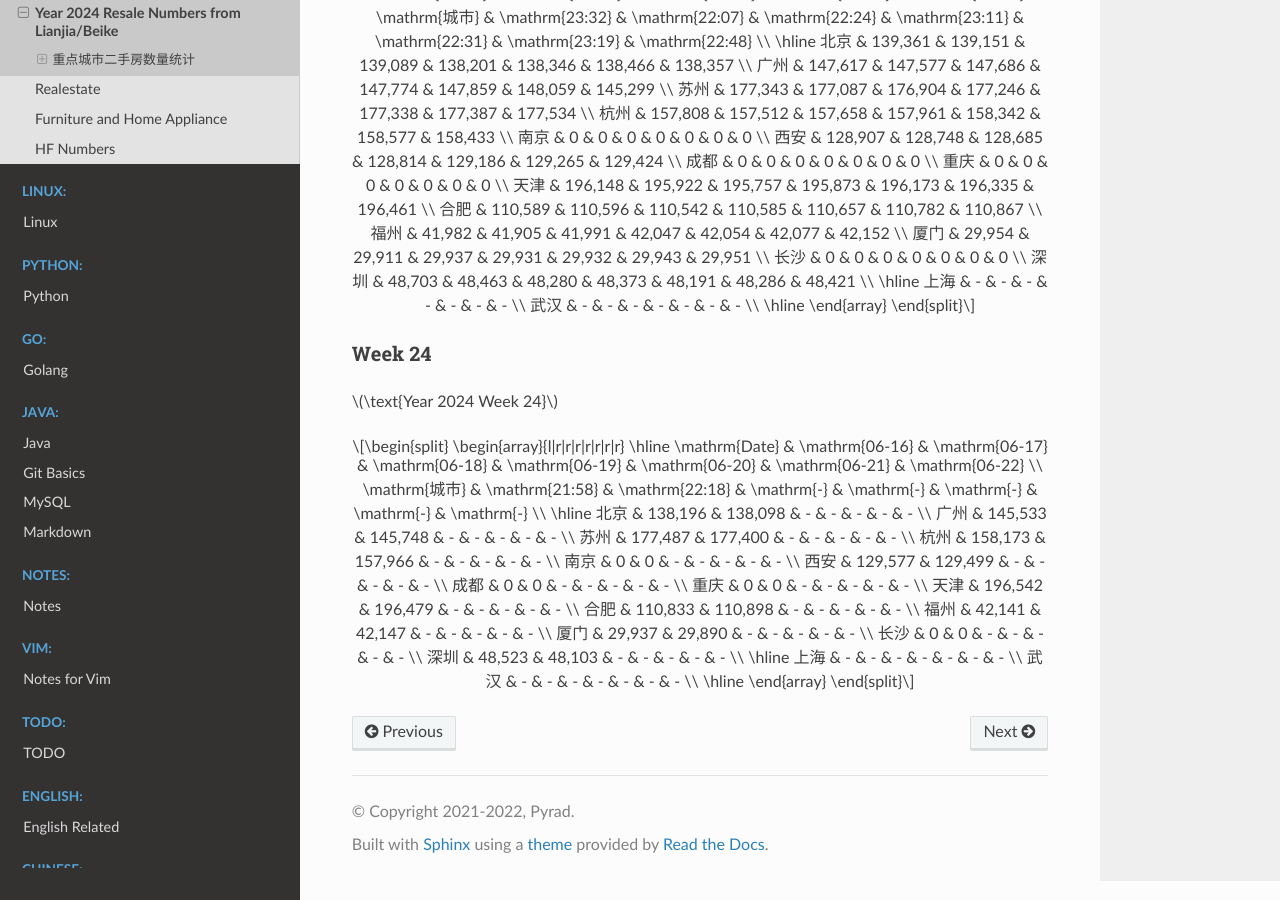
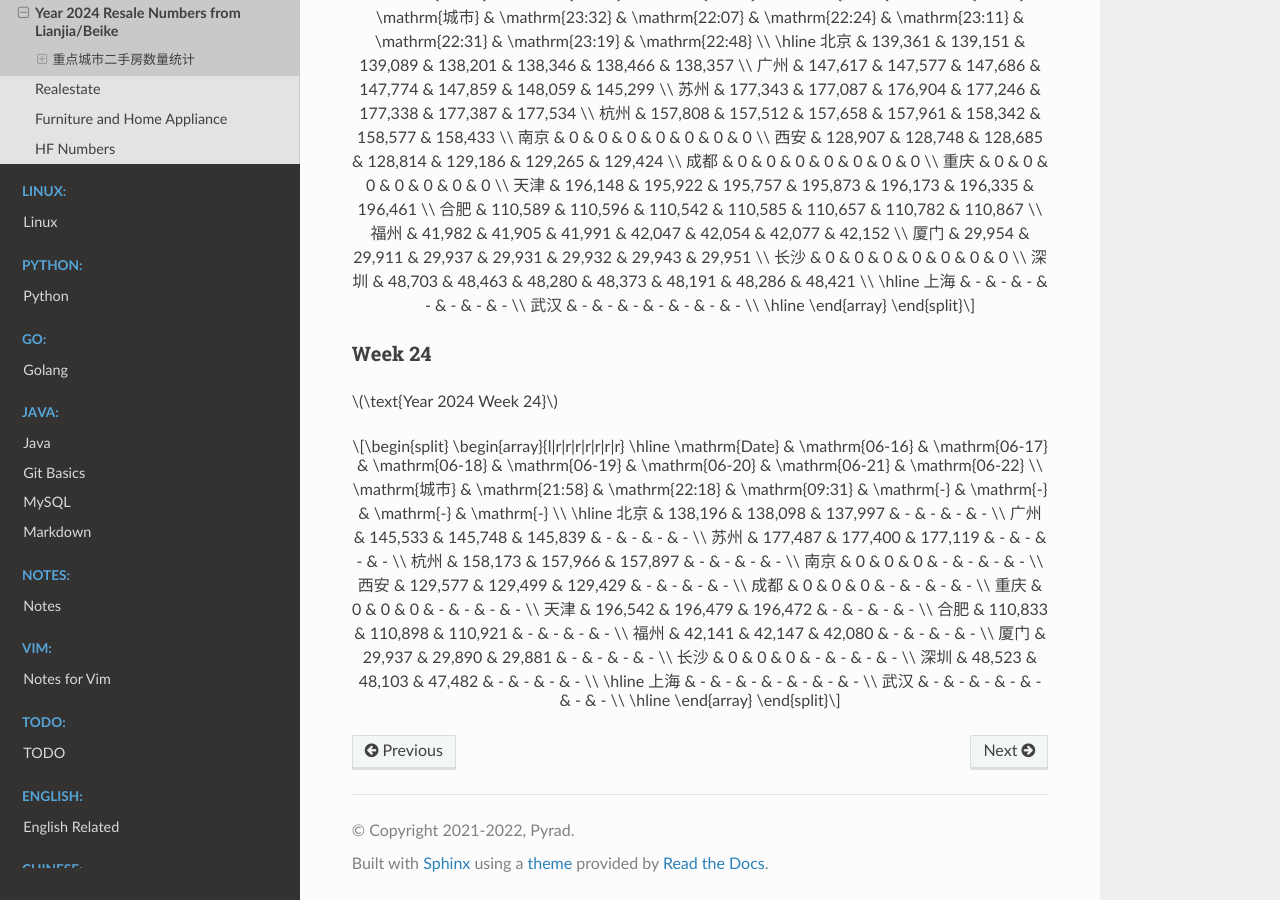
Before and after one commit to Pyrad/pyradnotes, a Sphinx documentation site: the page built from source/RealEstate/resalenumbers2024.md, in a window 1280 px wide and 900 px high, scrolled down 11760 px. Built offline with Sphinx 7.4.7 and the Read the Docs theme 2.0.0, drawn with Linux system fonts in a browser that asks for light colours; a script that is not in the unit is left out.

Commit message:
Realestate Update resale numbers 2024-06-18 09:31

```diff
--- a/source/RealEstate/resalenumbers2024.md
+++ b/source/RealEstate/resalenumbers2024.md
@@ -779,22 +779,22 @@ $$
 \begin{array}{l|r|r|r|r|r|r|r}
 \hline
 \mathrm{Date} & \mathrm{06-16} & \mathrm{06-17} & \mathrm{06-18} & \mathrm{06-19} & \mathrm{06-20} & \mathrm{06-21} & \mathrm{06-22} \\
-\mathrm{城市} & \mathrm{21:58} & \mathrm{22:18} & \mathrm{-} & \mathrm{-} & \mathrm{-} & \mathrm{-} & \mathrm{-} \\
+\mathrm{城市} & \mathrm{21:58} & \mathrm{22:18} & \mathrm{09:31} & \mathrm{-} & \mathrm{-} & \mathrm{-} & \mathrm{-} \\
 \hline
-北京 & 138,196 & 138,098 & - & - & - & - & - \\
-广州 & 145,533 & 145,748 & - & - & - & - & - \\
-苏州 & 177,487 & 177,400 & - & - & - & - & - \\
-杭州 & 158,173 & 157,966 & - & - & - & - & - \\
-南京 & 0 & 0 & - & - & - & - & - \\
-西安 & 129,577 & 129,499 & - & - & - & - & - \\
-成都 & 0 & 0 & - & - & - & - & - \\
-重庆 & 0 & 0 & - & - & - & - & - \\
-天津 & 196,542 & 196,479 & - & - & - & - & - \\
-合肥 & 110,833 & 110,898 & - & - & - & - & - \\
-福州 & 42,141 & 42,147 & - & - & - & - & - \\
-厦门 & 29,937 & 29,890 & - & - & - & - & - \\
-长沙 & 0 & 0 & - & - & - & - & - \\
-深圳 & 48,523 & 48,103 & - & - & - & - & - \\
+北京 & 138,196 & 138,098 & 137,997 & - & - & - & - \\
+广州 & 145,533 & 145,748 & 145,839 & - & - & - & - \\
+苏州 & 177,487 & 177,400 & 177,119 & - & - & - & - \\
+杭州 & 158,173 & 157,966 & 157,897 & - & - & - & - \\
+南京 & 0 & 0 & 0 & - & - & - & - \\
+西安 & 129,577 & 129,499 & 129,429 & - & - & - & - \\
+成都 & 0 & 0 & 0 & - & - & - & - \\
+重庆 & 0 & 0 & 0 & - & - & - & - \\
+天津 & 196,542 & 196,479 & 196,472 & - & - & - & - \\
+合肥 & 110,833 & 110,898 & 110,921 & - & - & - & - \\
+福州 & 42,141 & 42,147 & 42,080 & - & - & - & - \\
+厦门 & 29,937 & 29,890 & 29,881 & - & - & - & - \\
+长沙 & 0 & 0 & 0 & - & - & - & - \\
+深圳 & 48,523 & 48,103 & 47,482 & - & - & - & - \\
 \hline
 上海 & - & - & - & - & - & - & - \\
 武汉 & - & - & - & - & - & - & - \\
```
Also changed, not shown: 1 other file.
